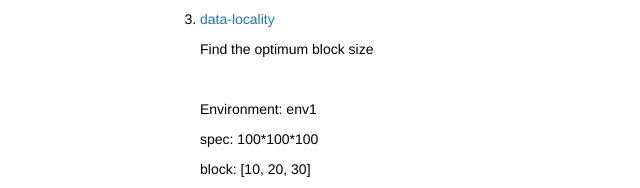
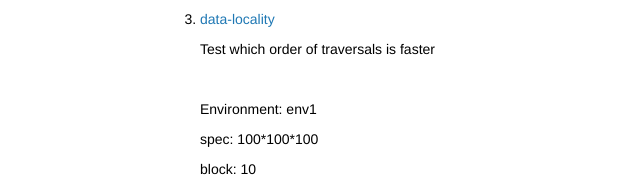
Before and after one commit to ken-matsui/mini-morello, a plain HTML site: page reports/index.html in a window 1280 px wide. Shown: the part 1952-2140 px from the top of the page, without its empty margins (0-640 px from the left). Drawn offline with Linux system fonts and the light colour scheme.

Commit message:
Fix reports/index.html

```diff
--- a/reports/index.html
+++ b/reports/index.html
@@ -131,11 +131,11 @@
         </li>
         <li>
             <a href="3-data-locality/index.html">data-locality</a>
-            <p>Find the optimum block size</p>
+            <p>Test which order of traversals is faster</p>
             <br>
             <p>Environment: env1</p>
             <p>spec: 100*100*100</p>
-            <p>block: [10, 20, 30]</p>
+            <p>block: 10</p>
         </li>
     </ol>
 </div>
```
